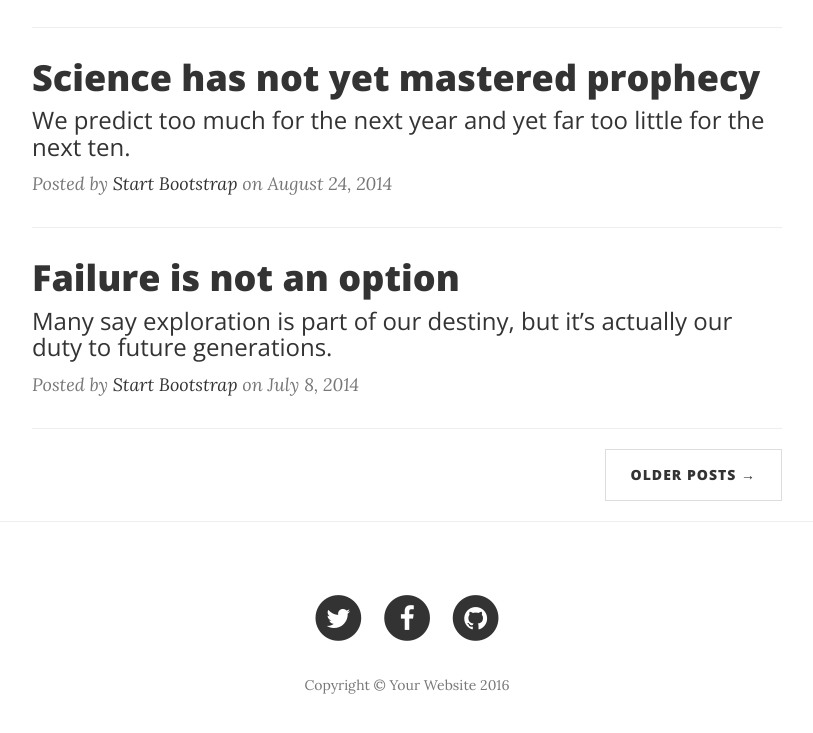
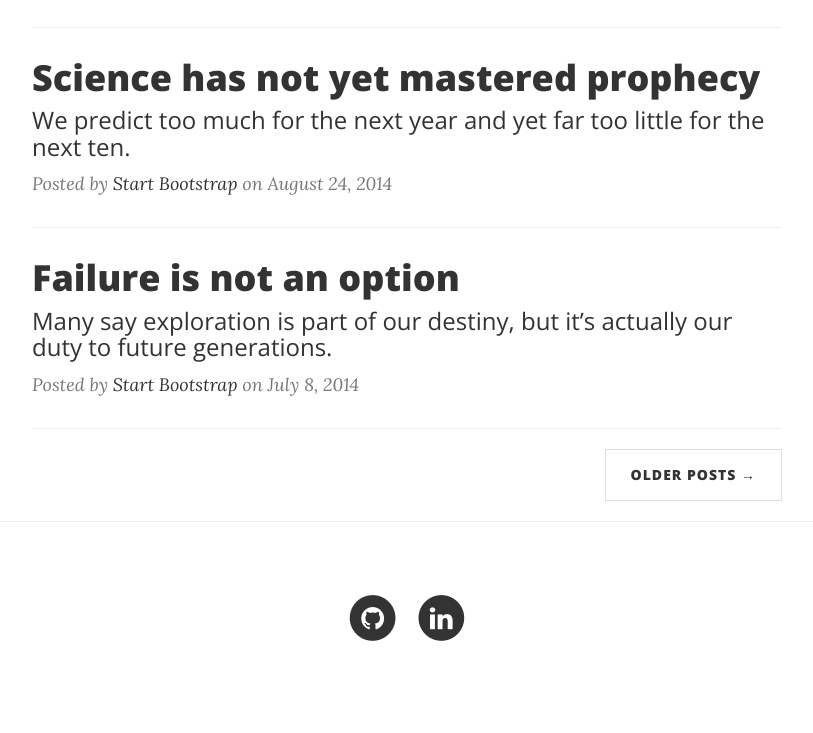
Before and after one commit to drod1000/drod1000.github.io, a website: page index.html in a window 1280 px wide. Shown: the part 901-1634 px from the top of the page, without its empty margins (233-1046 px from the left). After the commit the page ends 1611 px from the top, so only its background shows below. Drawn offline with nearby package versions, Linux system fonts and the light colour scheme.

Commit message:
Index: Updates footer

```diff
--- a/index.html
+++ b/index.html
@@ -135,31 +135,22 @@
                 <div class="col-lg-8 col-lg-offset-2 col-md-10 col-md-offset-1">
                     <ul class="list-inline text-center">
                         <li>
-                            <a href="#">
-                                <span class="fa-stack fa-lg">
-                                    <i class="fa fa-circle fa-stack-2x"></i>
-                                    <i class="fa fa-twitter fa-stack-1x fa-inverse"></i>
-                                </span>
-                            </a>
+                          <a href="https://github.com/drod1000">
+                            <span class="fa-stack fa-lg">
+                              <i class="fa fa-circle fa-stack-2x"></i>
+                              <i class="fa fa-github fa-stack-1x fa-inverse"></i>
+                            </span>
+                          </a>
                         </li>
                         <li>
-                            <a href="#">
-                                <span class="fa-stack fa-lg">
-                                    <i class="fa fa-circle fa-stack-2x"></i>
-                                    <i class="fa fa-facebook fa-stack-1x fa-inverse"></i>
-                                </span>
-                            </a>
-                        </li>
-                        <li>
-                            <a href="#">
-                                <span class="fa-stack fa-lg">
-                                    <i class="fa fa-circle fa-stack-2x"></i>
-                                    <i class="fa fa-github fa-stack-1x fa-inverse"></i>
-                                </span>
-                            </a>
+                          <a href="www.linkedin.com/in/daniel-rodriguez-00">
+                            <span class="fa-stack fa-lg">
+                              <i class="fa fa-circle fa-stack-2x"></i>
+                              <i class="fa fa-linkedin fa-stack-1x fa-inverse"></i>
+                            </span>
+                          </a>
                         </li>
                     </ul>
-                    <p class="copyright text-muted">Copyright &copy; Your Website 2016</p>
                 </div>
             </div>
         </div>
```
